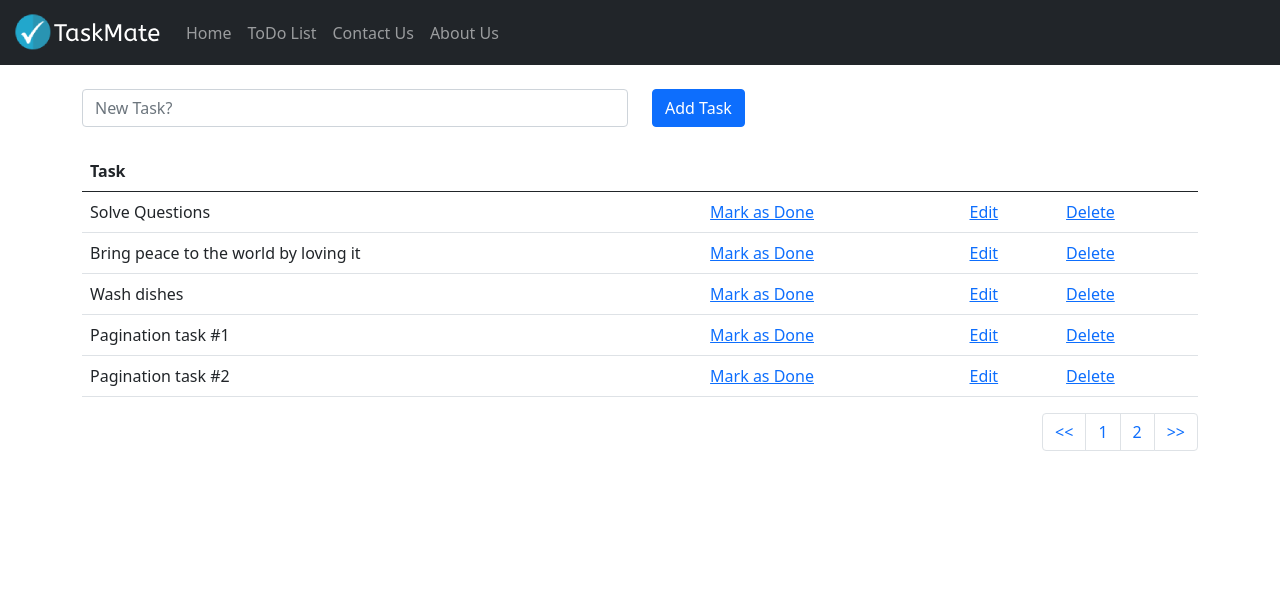
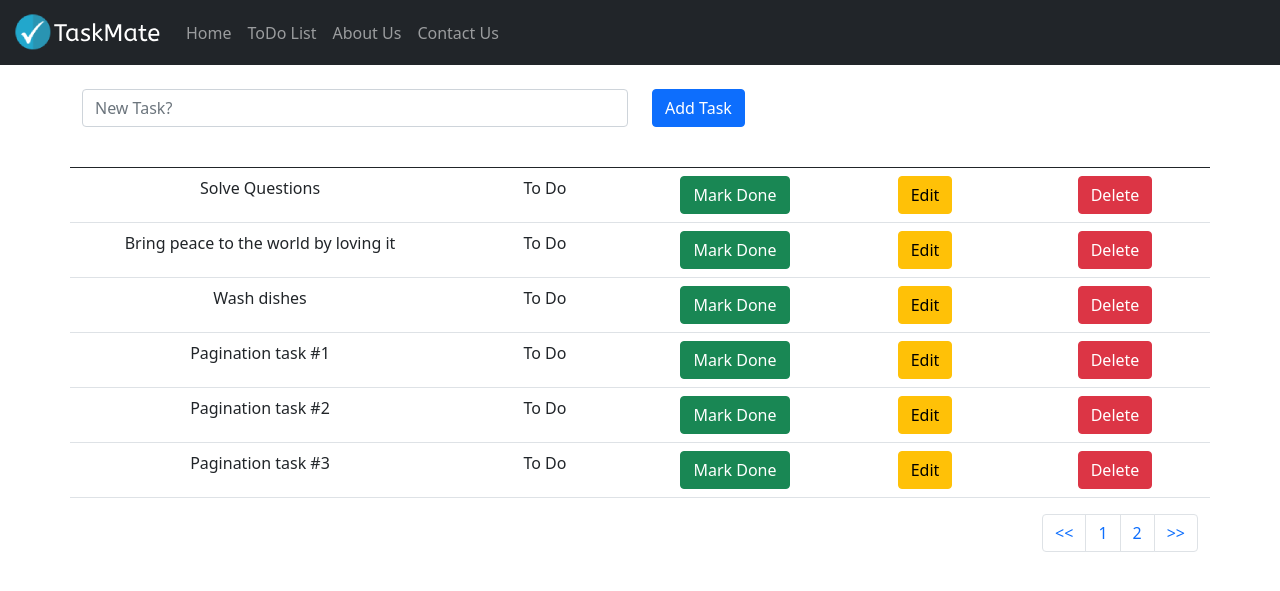
Before and after one commit to JanBlazejczyk/taskmate-taskmanager, a Django app: page /task/ in a window 1280 px wide. Shown: the top 591 px of the page. Run offline with Django 3.2, Linux system fonts and the light colour scheme; data comes from the database, SQL or seed files in the repository.

Commit message:
fixed buttons and navbar

```diff
--- a/project_folder/taskmate/templates/base.html
+++ b/project_folder/taskmate/templates/base.html
@@ -42,10 +42,10 @@
                                         <a class="nav-link" href="{% url 'landing_page' %}">ToDo List</a>
                                     </li>
                                     <li class="nav-item">
-                                        <a class="nav-link" href="{% url 'contact' %}">Contact Us</a>
+                                        <a class="nav-link" href="{% url 'about' %}">About Us</a>
                                     </li>
                                     <li class="nav-item">
-                                        <a class="nav-link" href="{% url 'about' %}">About Us</a>
+                                        <a class="nav-link" href="{% url 'contact' %}">Contact Us</a>
                                     </li>
                                 </ul>
                             </div>
--- a/project_folder/taskmate/todolist/templates/todolist.html
+++ b/project_folder/taskmate/todolist/templates/todolist.html
@@ -35,13 +35,14 @@
 
 
     <!--First table row needs to be outside of the loop-->
-    <table class="table">
+    <table class="table text-center">
         <thead class="table">
-            <tr>
-                <th scope="col">Task</th>
-                <th scope="col"></th>
-                <th scope="col"></th>
-                <th scope="col"></th>
+            <tr class="row">
+                <th class="col-4"></th>
+                <th class="col-2"></th>
+                <th class="col-2"></th>
+                <th class="col-2"></th>
+                <th class="col-2"></th>
             </tr>
         </thead>
         <tbody>
@@ -50,18 +51,20 @@
         {% if all_tasks %}
             {% for obj in all_tasks %}
                 {% if obj.done %}
-                    <tr class="table-success">
-                        <td>{{ obj.task }}</td>
-                        <td>Completed! <a href="{% url 'change_status' obj.id %}">Unmark?</a></td>
-                        <td><a href="{% url 'edit_task' obj.id %}">Edit</a></td>
-                        <td><a href="{% url 'delete_task' obj.id %}">Delete</a></td>
+                    <tr class="table-success row">
+                        <td class="col-4">{{ obj.task }}</td>
+                        <td class="col-2">Done!</td>
+                        <td class="col-2"><a href="{% url 'change_status' obj.id %}"><button type="button" class="btn btn-secondary">Unmark</button></a></td>
+                        <td class="col-2"><a href="{% url 'edit_task' obj.id %}"><button type="button" class="btn btn-warning">Edit</button></a></td>
+                        <td class="col-2"><a href="{% url 'delete_task' obj.id %}"><button type="button" class="btn btn-danger">Delete</button></a></td>
                     </tr>
                 {% else %}
-                    <tr>
-                        <td>{{ obj.task }}</td>
-                        <td><a href="{% url 'change_status' obj.id %}">Mark as Done</a></td>
-                        <td><a href="{% url 'edit_task' obj.id %}">Edit</a></td>
-                        <td><a href="{% url 'delete_task' obj.id %}">Delete</a></td>
+                    <tr class="row">
+                        <td class="col-4">{{ obj.task }}</td>
+                        <td class="col-2">To Do</td>
+                        <td class="col-2"><a href="{% url 'change_status' obj.id %}"><button type="button" class="btn btn-success">Mark Done</button></a></td>
+                        <td class="col-2"><a href="{% url 'edit_task' obj.id %}"><button type="button" class="btn btn-warning">Edit</button></a></td>
+                        <td class="col-2"><a href="{% url 'delete_task' obj.id %}"><button type="button" class="btn btn-danger">Delete</button></a></td>
                     </tr>
                 {% endif %}
             {% endfor %}
--- a/project_folder/taskmate/todolist/views.py
+++ b/project_folder/taskmate/todolist/views.py
@@ -24,7 +24,7 @@ def landing_page(request):
     else:
         all_tasks = TaskList.objects.all()
         # dzielimy all tasks po 5 na stronę
-        paginator = Paginator(all_tasks, 5)
+        paginator = Paginator(all_tasks, 6)
         # w get request parameter pg pojawia się w linku
         page = request.GET.get('pg')
         all_tasks = paginator.get_page(page)
```
